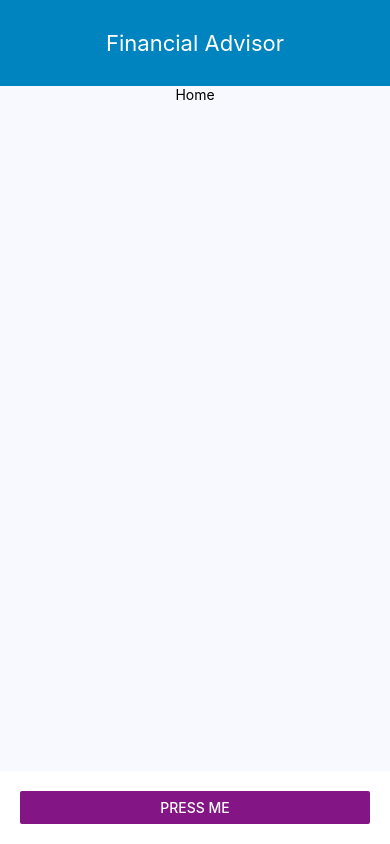
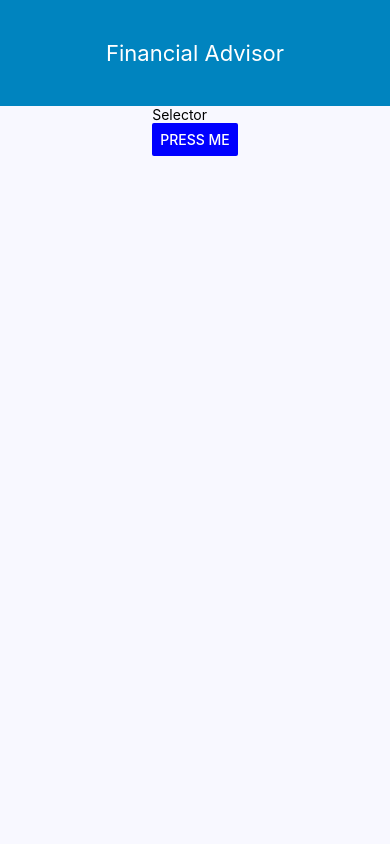
Before and after one commit to ksavransky/FinancialAdvisorNative, a React Native app: screen / in a window 390 px wide. Built offline with nearby package versions, Linux system fonts and the light colour scheme.

Commit message:
navigation working with selector and calculator screens

```diff
--- a/App.js
+++ b/App.js
@@ -1,23 +1,25 @@
 import React from 'react';
 import { StyleSheet, Text, Button, View } from 'react-native';
+import Selector from './components/selector.js';
+import Calculator from './components/calculator.js';
 
 export default class App extends React.Component {
   constructor(props) {
     super(props);
-    this.state = {location: "home", riskLevel: 0};
-    this.onPressButton = this.onPressButton.bind(this);
+    this.state = {screen: "home", riskLevel: 0};
+    this.onChangeScreen = this.onChangeScreen.bind(this);
   }
 
-  onPressButton() {
-    this.setState({location: this.state.location == "home" ? "calculator" : "home"});
+  onChangeScreen() {
+    this.setState({screen: this.state.screen == "home" ? "calculator" : "home"});
   }
 
   render() {
     let bodyComponent;
-    if(this.state.location == "home"){
-       bodyComponent = <Text>Home</Text>;
-    } else if (this.state.location == "calculator"){
-      bodyComponent = <Text>Calculator</Text>;
+    if(this.state.screen == "home"){
+       bodyComponent = <Selector onChangeScreen={this.onChangeScreen}/>;
+    } else if (this.state.screen == "calculator"){
+      bodyComponent = <Calculator onChangeScreen={this.onChangeScreen}/>;
     }
 
     return (
@@ -27,13 +29,6 @@
         </View>
         <View style={styles.body}>
           {bodyComponent}
-        </View>
-        <View style={styles.buttonContainer}>
-          <Button
-            onPress={this.onPressButton}
-            title="Press Me"
-            color="#841584"
-          />
         </View>
       </View>
     );
@@ -51,7 +46,7 @@
     alignItems: 'center',
   },
   body: {
-    flex: 8,
+    flex: 7,
     backgroundColor: 'ghostwhite',
     alignItems: 'center',
   },
@@ -59,7 +54,4 @@
     color: 'white',
     fontSize: 22,
   },
-  buttonContainer: {
-    margin: 20,
-  },
 });
--- /dev/null
+++ b/components/calculator.js
@@ -0,0 +1,25 @@
+import React from 'react';
+import { StyleSheet, Text, Button, View } from 'react-native';
+
+
+export default class Calculator extends React.Component {
+  constructor(props) {
+    super(props);
+    this.state = {};
+  }
+
+  render() {
+    return (
+      <View>
+        <Text>Calculator</Text>
+        <View>
+          <Button
+            onPress={this.props.onChangeScreen}
+            title="Press Me"
+            color="blue"
+          />
+        </View>
+      </View>
+    );
+  }
+}
--- /dev/null
+++ b/components/selector.js
@@ -0,0 +1,25 @@
+import React from 'react';
+import { StyleSheet, Text, Button, View } from 'react-native';
+
+
+export default class Selector extends React.Component {
+  constructor(props) {
+    super(props);
+    this.state = {};
+  }
+
+  render() {
+    return (
+      <View>
+        <Text>Selector</Text>
+        <View>
+          <Button
+            onPress={this.props.onChangeScreen}
+            title="Press Me"
+            color="blue"
+          />
+        </View>
+      </View>
+    );
+  }
+}
```
